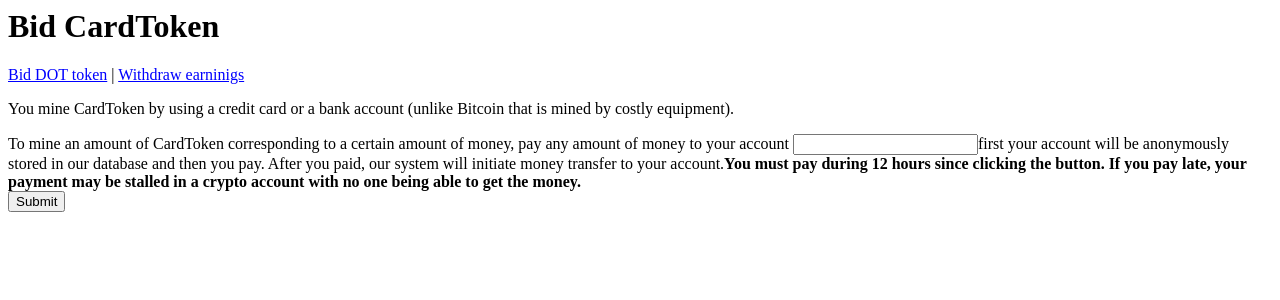
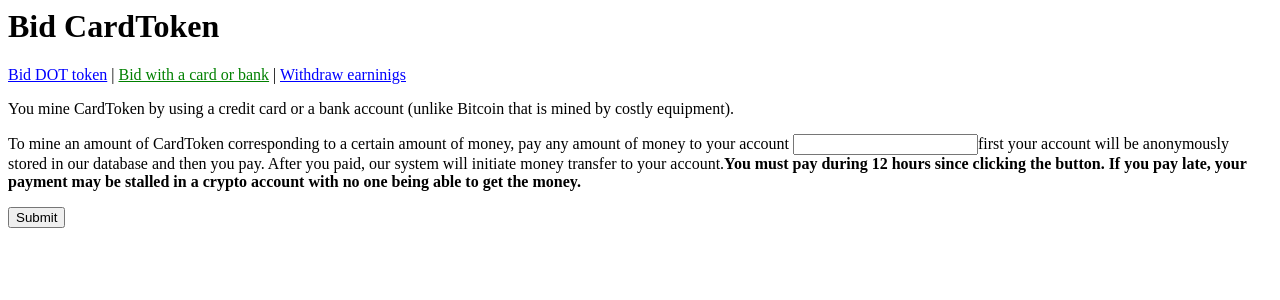
Before and after one commit to vporton/burning-money, a React (Vite) app in the folder frontend/: page /card in a window 1280 px wide. Shown: the top 300 px of the page. Built offline with nearby package versions, Linux system fonts and the light colour scheme; no server answers.

Commit message:
bug fixes

```diff
--- a/frontend/src/App.tsx
+++ b/frontend/src/App.tsx
@@ -21,7 +21,7 @@ export function App() {
             <BrowserRouter>
                 <nav className="mainNav">
                     <MyNavLink to={`/bid`}>Bid DOT token</MyNavLink> |{" "}
-                    {/*<MyNavLink to={`/card`}>Bid with a card or bank</MyNavLink> |{" "}*/}
+                    <MyNavLink to={`/card`}>Bid with a card or bank</MyNavLink> |{" "}
                     <MyNavLink to={`/withdraw`}>Withdraw earninigs</MyNavLink>
                 </nav>
                 <Routes>
--- a/frontend/src/Card.tsx
+++ b/frontend/src/Card.tsx
@@ -13,8 +13,8 @@ export default function Card() {
             After you paid, our system will initiate money transfer to your account.
             <strong>You must pay during 12 hours since clicking the button. If you pay late,
                 your payment may be stalled in a crypto account with no one being able to get the money.</strong>
-            <PaymentForm/>
         </p>
+        <PaymentForm/>
     </>
 }
 
@@ -26,6 +26,7 @@ function PaymentForm(userAddress) {
             const stripe_pubkey = await (await fetch(backendUrlPrefix + "/stripe-pubkey")).text();
             const res = await (await fetch(backendUrlPrefix + "/create-payment-intent")).json();
             const client_secret: string = res["client_secret"];
+            console.log("TTT", stripe_pubkey, client_secret);
 
             const stripePromise_: Promise<Stripe | null> = loadStripe(stripe_pubkey);
 
```
